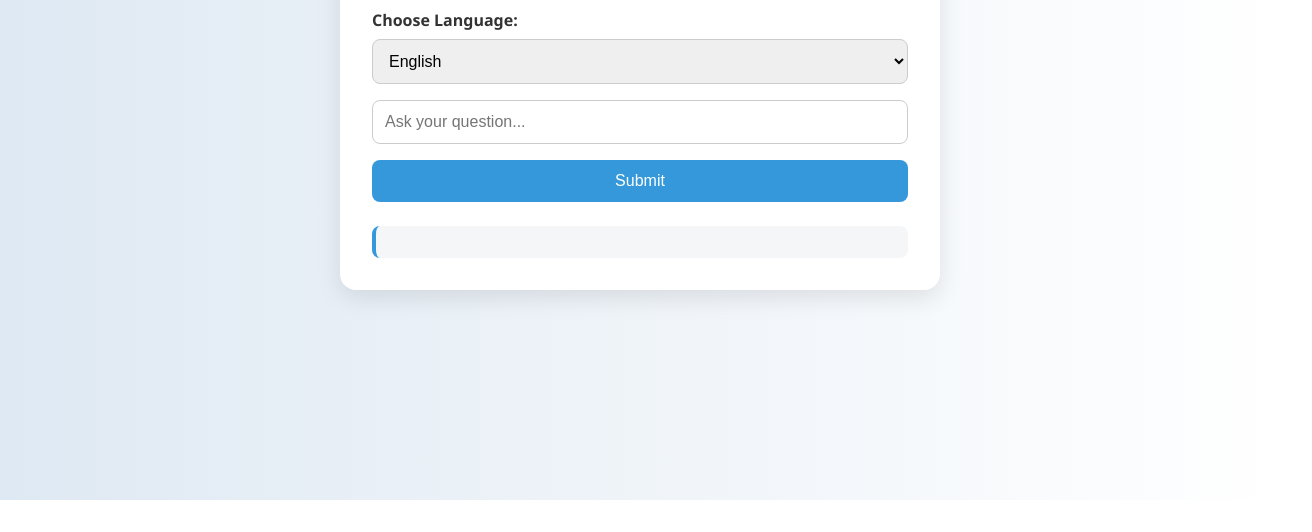
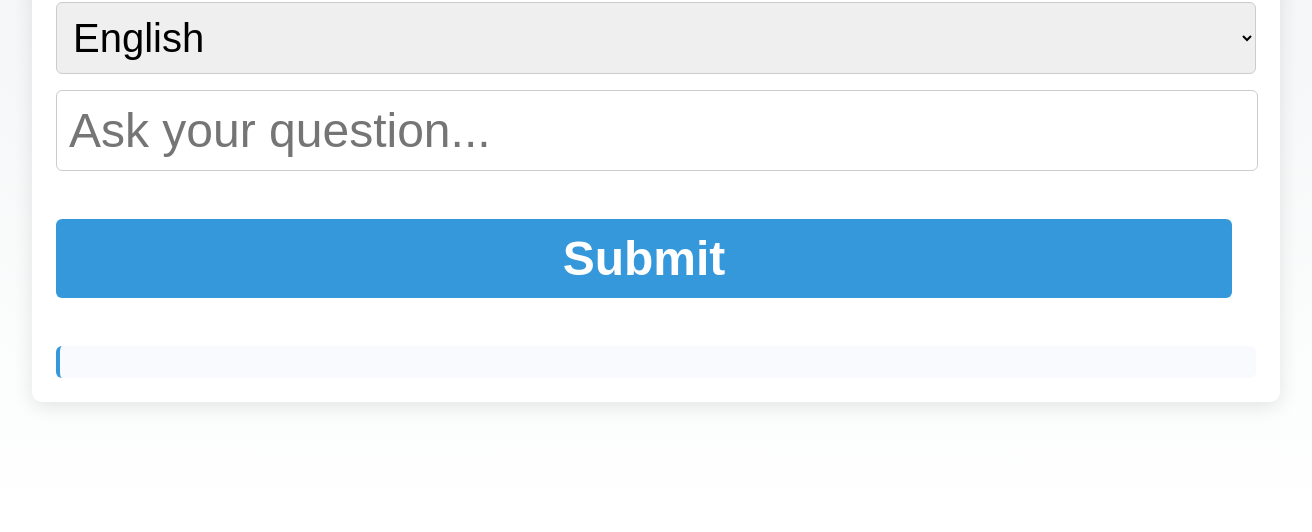
Before and after one commit to abhijithsbabu/geminipk, a plain HTML site: page index.html in a window 1280 px wide. Shown: the part 300-832 px from the top of the page, 1312 px wide, since content can reach past the window. Before the commit the page ends 800 px from the top, so only its background shows below. Drawn offline with Linux system fonts and the light colour scheme.

Commit message:
Update style.css

```diff
--- a/style.css
+++ b/style.css
@@ -1,70 +1,80 @@
-/* Reset default browser styles */
+/* RESET + BASE */
 * {
-    box-sizing: border-box;
     margin: 0;
     padding: 0;
 }
 
-body {
-    font-family: 'Segoe UI', Tahoma, Geneva, Verdana, sans-serif;
-    background: linear-gradient(to right, #dfe9f3, #ffffff);
-    padding: 1rem;
+html, body {
+    width: 100%;
+    height: 100%;
+    font-family: 'Segoe UI', sans-serif;
+    background: linear-gradient(to bottom, #eef2f3, #ffffff);
+
     display: flex;
     justify-content: center;
     align-items: center;
-    min-height: 100vh;
+    padding: 1rem;
 }
 
-/* Main container */
+/* CONTAINER */
 .container {
-    background-color: white;
-    padding: 2rem;
-    border-radius: 1rem;
-    box-shadow: 0 8px 24px rgba(0, 0, 0, 0.1);
-    max-width: 600px;
     width: 100%;
+    padding: 1.5rem;
+    background-color: #fff;
+    border-radius: 10px;
+    box-shadow: 0 5px 20px rgba(0, 0, 0, 0.1);
 }
 
-/* Title */
+/* HEADLINE */
 h1 {
+    font-size: 3.6rem;
     text-align: center;
+    margin-bottom: 1.2rem;
     color: #2c3e50;
-    font-size: 2rem;
-    margin-bottom: 1.5rem;
 }
 
-/* Label + input/select field styles */
+/* LABEL + FORM ELEMENTS */
 label {
+    font-weight: 600;
+    font-size: 1.95rem;
+    color: #333;
     margin-bottom: 0.5rem;
     display: block;
-    font-weight: bold;
-    color: #333;
 }
 
-select, input {
-    width: 100%;
+input[type="text"], button {
+    width: 98%;
+    font-size: 3rem;
     padding: 0.75rem;
-    font-size: 1rem;
-    margin-bottom: 1rem;
+    margin-bottom: 3rem;
+    border-radius: 6px;
     border: 1px solid #ccc;
-    border-radius: 0.5rem;
-    transition: border-color 0.3s;
 }
 
-select:focus, input:focus {
+select {
+    width: 100%;
+    font-size: 2.5rem;
+    padding: 0.75rem;
+    margin-bottom: 1rem;
+    border-radius: 6px;
+    border: 1px solid #ccc;
+}
+
+select.shrink-text {
+    font-size: 0.75rem;
+}
+
+input:focus, select:focus {
     border-color: #3498db;
     outline: none;
 }
 
-/* Button */
+/* BUTTON */
 button {
-    width: 100%;
-    padding: 0.75rem;
     background-color: #3498db;
     color: white;
     border: none;
-    border-radius: 0.5rem;
-    font-size: 1rem;
+    font-weight: bold;
     cursor: pointer;
     transition: background-color 0.3s ease;
 }
@@ -73,27 +83,30 @@ button:hover {
     background-color: #2980b9;
 }
 
-/* Output box */
+/* OUTPUT */
 #output {
-    margin-top: 1.5rem;
+    background-color: #f8fafd;
+    border-left: 4px solid #3498db;
     padding: 1rem;
-    background-color: #f4f6f8;
-    border-left: 4px solid #3498db;
-    border-radius: 0.5rem;
+    border-radius: 6px;
+    font-size: 1rem;
     color: #2c3e50;
     white-space: pre-wrap;
-    word-wrap: break-word;
 }
 
-/* Responsive Design for Mobile */
-@media screen and (max-width: 480px) {
+/* MOBILE TWEAKS */
+@media screen and (max-width: 500px) {
+    html, body {
+        padding: 0.5rem;
+    }
+
     .container {
-        padding: 1.2rem;
+        padding: 1rem;
         border-radius: 0.75rem;
     }
 
     h1 {
-        font-size: 1.6rem;
+        font-size: 1.4rem;
     }
 
     select, input, button {
```
